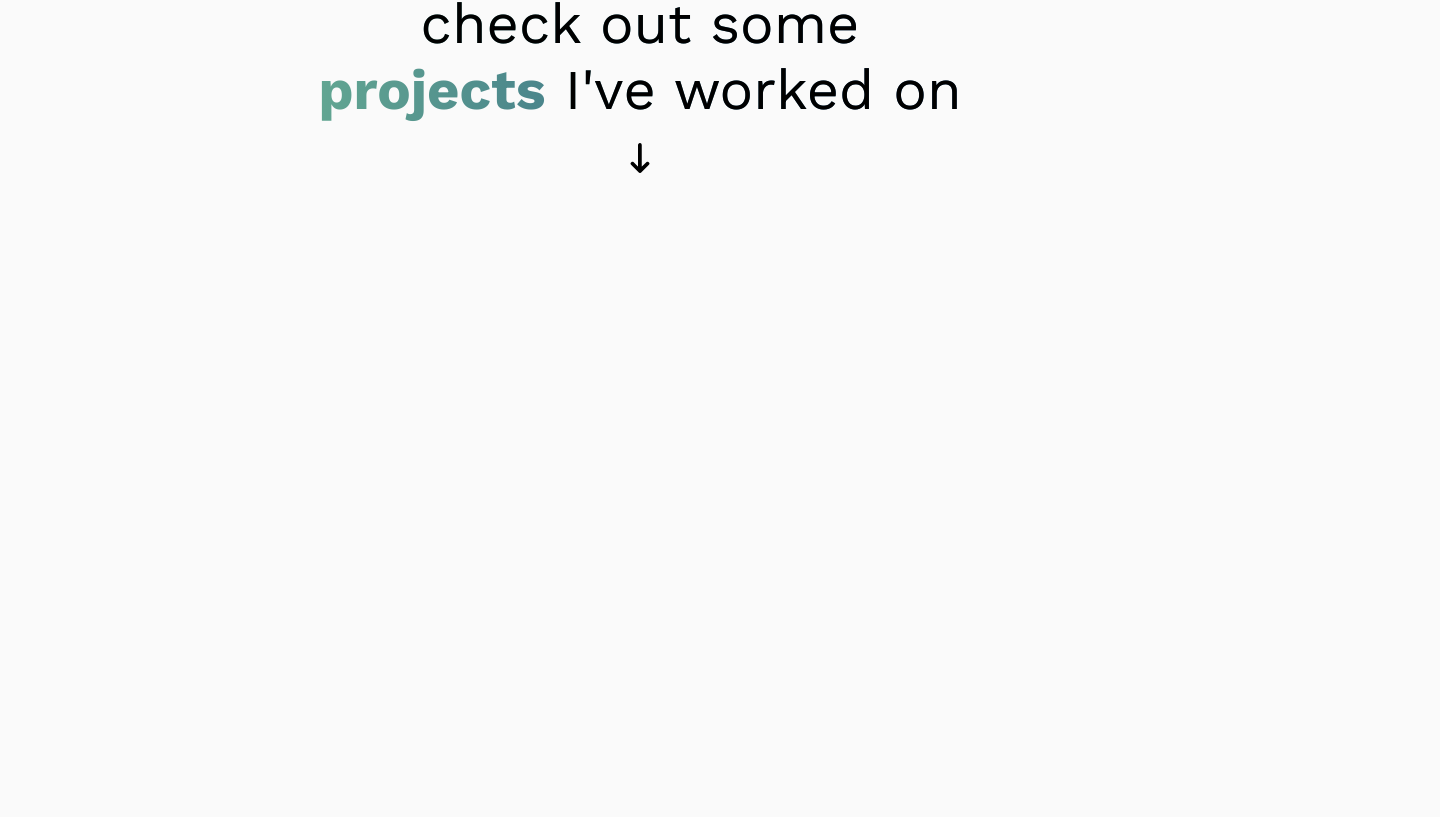
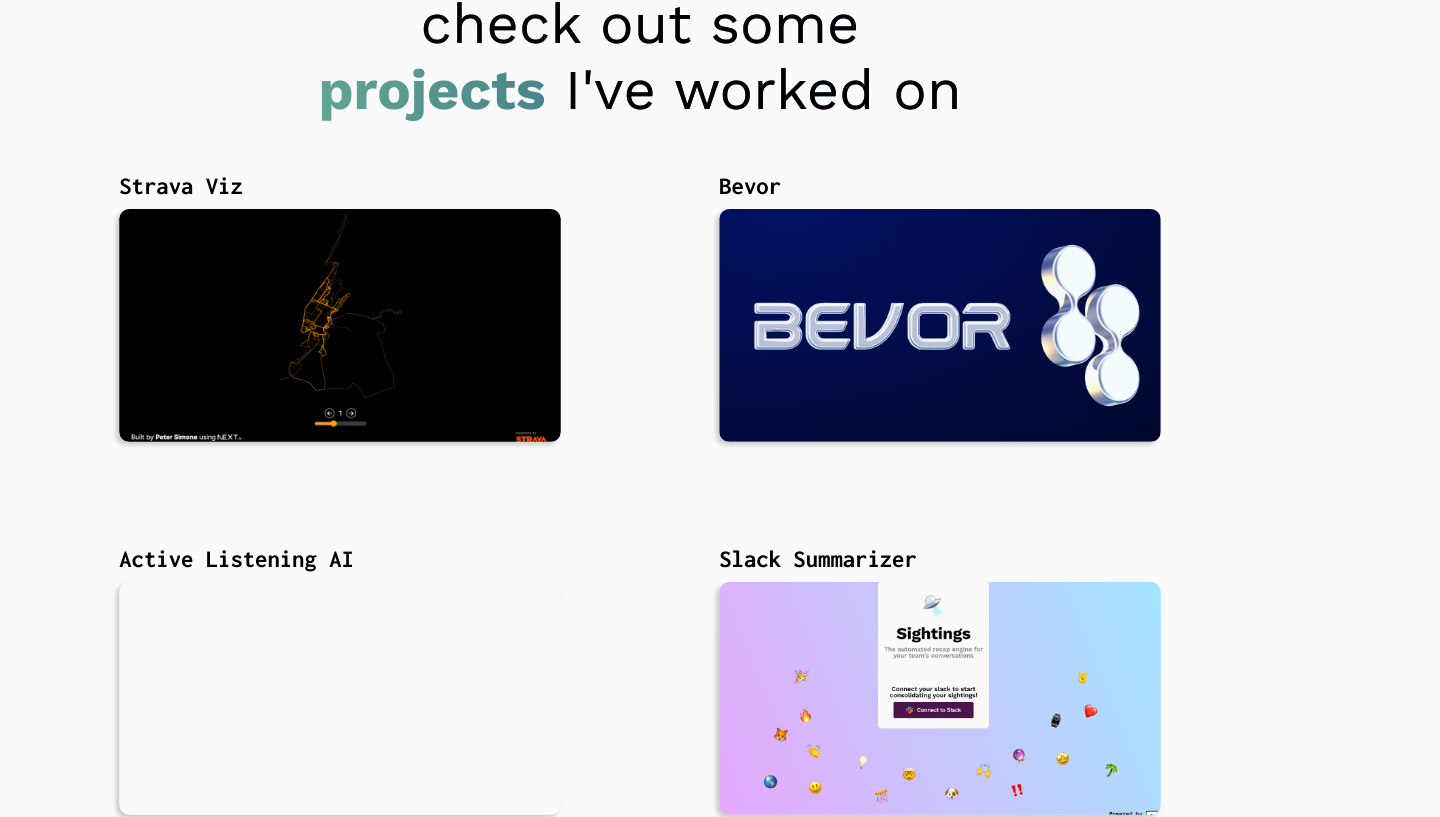
Before and after one commit to petersim1/portfolio, a Next.js app: page / in a window 1280 px wide. Shown: the part 1576-2393 px from the top of the page, 1440 px wide, since content can reach past the window. Built offline with nearby package versions, Linux system fonts and the light colour scheme.

Commit message:
update projects section to flex row

```diff
--- a/app/_components/elements/Light.tsx
+++ b/app/_components/elements/Light.tsx
@@ -8,7 +8,7 @@ import { Sun, Moon, Arrow } from "@/_lib/assets";
 import { useThemeContext } from "@/_store/theme";
 import { useScrollContext } from "@/_store/scroll";
 
-const Light = (): JSX.Element => {
+export default (): JSX.Element => {
   const { dark, toggleTheme } = useThemeContext();
   const { progress } = useScrollContext();
 
@@ -34,5 +34,3 @@ const Light = (): JSX.Element => {
     </div>
   );
 };
-
-export default Light;
--- a/app/_components/elements/elements.module.css
+++ b/app/_components/elements/elements.module.css
@@ -181,7 +181,7 @@
 /* Generic Pill */
 
 .pill {
-  font-size: 1rem;
+  font-size: 0.8rem;
   padding: 3px 10px;
   border-radius: 10px;
   background: var(--bg);
--- a/app/_components/elements/logos.tsx
+++ b/app/_components/elements/logos.tsx
@@ -20,7 +20,7 @@ import {
 } from "@/_lib/logos";
 import styles from "./elements.module.css";
 
-const Logos = (): JSX.Element => {
+export default (): JSX.Element => {
   // const getParabolicOpacity = (offset: number, duration: number): number => {
   //   // offset in terms of when to start wrt progress
   //   // duration in terms of how long process lasts wrt progress
@@ -96,5 +96,3 @@ const Logos = (): JSX.Element => {
     </div>
   );
 };
-
-export default Logos;
--- a/app/_components/elements/mask.tsx
+++ b/app/_components/elements/mask.tsx
@@ -6,10 +6,9 @@ import { useScrollContext } from "@/_store/scroll";
 import styles from "./elements.module.css";
 import { NN } from "@/_lib/assets";
 
-const Mask = (): JSX.Element => {
+export default (): JSX.Element => {
   const { breakpoints, progress } = useScrollContext();
   const totHeight = useMemo(() => breakpoints[1] - breakpoints[0], [breakpoints]);
-  console.log(progress[1]);
   return (
     <div className={styles.mask_holder} style={{ top: `${(breakpoints[0] + totHeight) / 2}px` }}>
       <NN />
@@ -22,5 +21,3 @@ const Mask = (): JSX.Element => {
     </div>
   );
 };
-
-export default Mask;
--- a/app/_components/layout/Header.tsx
+++ b/app/_components/layout/Header.tsx
@@ -6,7 +6,7 @@ import styles from "./layout.module.css";
 import { spacemono } from "@/_lib/fonts";
 import { useScrollContext } from "@/_store/scroll";
 
-const Header = (): JSX.Element => {
+export default (): JSX.Element => {
   const { progress } = useScrollContext();
   return (
     <nav
@@ -20,5 +20,3 @@ const Header = (): JSX.Element => {
     </nav>
   );
 };
-
-export default Header;
--- a/app/_components/layout/Layout.tsx
+++ b/app/_components/layout/Layout.tsx
@@ -1,7 +1,5 @@
 import styles from "./layout.module.css";
 
-const Layout = ({ children }: React.PropsWithChildren): JSX.Element => {
+export default ({ children }: React.PropsWithChildren): JSX.Element => {
   return <div className={styles.layout_wrapper}>{children}</div>;
 };
-
-export default Layout;
--- a/app/_components/sections/Projects/index.tsx
+++ b/app/_components/sections/Projects/index.tsx
@@ -1,17 +1,12 @@
-"use client";
-
 import classNames from "classnames";
 
 import { inconsolata, worksans } from "@/_lib/fonts";
 import styles from "./projects.module.css";
 import Project from "./project";
 import { projects } from "@/_lib/constants";
-import { Arrow } from "@/_lib/assets";
-import { useScrollContext } from "@/_store/scroll";
+// import { Arrow } from "@/_lib/assets";
 
 export default (): JSX.Element => {
-  const { progress } = useScrollContext();
-  const activeInd = Math.round((progress[2] * projects.length) / 100) - 1;
   return (
     <section id="projects" data-offset-top={0} data-offset-bottom={0}>
       <div className={styles.wrapper}>
@@ -21,26 +16,14 @@ export default (): JSX.Element => {
             <br />
             <span className={styles.transparent}>projects</span> I've worked on
           </h2>
-          <div className={styles.arrow_holder}>
-            <Arrow fill="var(--font)" />
-          </div>
         </div>
-        <div className={styles.parallax}>
-          <div className={classNames(styles.projects, inconsolata.className)}>
-            {projects.map((data, ind) => (
-              <div
-                className={classNames(styles.project_wrapper, {
-                  [styles.active]: activeInd === ind,
-                  [styles.fadeOut]: activeInd > ind,
-                  [styles.fadeIn]: activeInd < ind,
-                })}
-                key={ind}
-              >
-                <p>{String(ind + 1).padStart(2, "0")}</p>
-                <Project data={data} />
-              </div>
-            ))}
-          </div>
+        <div className={classNames(styles.projects, inconsolata.className)}>
+          {projects.map((data, ind) => (
+            <div className={styles.project_wrapper} key={ind}>
+              {/* <p>{String(ind + 1).padStart(2, "0")}</p> */}
+              <Project data={data} />
+            </div>
+          ))}
         </div>
       </div>
     </section>
--- a/app/_components/sections/Projects/project.tsx
+++ b/app/_components/sections/Projects/project.tsx
@@ -35,7 +35,7 @@ export default ({ data }: { data: DataI }): JSX.Element => {
           <h4>
             <b>{data.title}</b>
           </h4>
-          <p>{data.year}</p>
+          {/* <p>{data.year}</p> */}
         </div>
         <div
           className={styles.image}
@@ -60,7 +60,7 @@ export default ({ data }: { data: DataI }): JSX.Element => {
       </div>
       <div className={styles.text}>
         <div className={styles.blurb}>{data.description.text}</div>
-        <div className={styles.holder}>
+        <div className={styles.tag_holder}>
           {data.description.tools.concat(data.description.languages).map((tool, ind2) => (
             <Pill text={tool} key={ind2} />
           ))}
--- a/app/_components/sections/Projects/projects.module.css
+++ b/app/_components/sections/Projects/projects.module.css
@@ -32,70 +32,31 @@
   font-weight: 800;
 }
 
-@keyframes wiggle {
-  0% {transform: translateY(0) rotate(90deg);}
-  80% {transform: translateY(0px) rotate(90deg);}
-  85% {transform: translateY(-1px) rotate(90deg);}
-  95% {transform: translateY(4px) rotate(90deg);}
-  100% {transform: translateY(0) rotate(90deg);}
+.projects {
+  display: flex;
+  flex-direction: row;
+  align-items: center;
+  justify-content: center;
+  flex-wrap: wrap;
+  width: 100%;
+  max-width: 1200px;
+  --cols: 2;
 }
 
-.arrow_holder {
-  width: 30px;
-  height: 30px;
-  transform: rotate(90deg);
-  animation: wiggle 2s ease-in-out infinite;
-}
-
-.parallax {
-  height: 500vh;
-  width: 100%;
-}
-
-.projects {
-  height: 100vh;
-  position: sticky;
-  top: 0;
-  display: flex;
-  flex-direction: column;
-  align-items: center;
-  justify-content: center;
-  width: 100%;
-  max-width: 100%;
-  perspective: 300px;
+@keyframes growShrink {
+  0% {transform: scale(1)}
+  20% {transform: scale(1.01)}
+  30% {transform: scale(1.01)}
+  50% {transform: scale(1)}
+  70% {transform: scale(0.99)}
+  80% {transform: scale(0.99)}
+  100% {transform: scale(1)}
 }
 
 .project_wrapper {
-  position: absolute;
-  top: 50%;
-  left: 50%;
-  max-width: 800px;
-  width: 90%;
-  visibility: hidden;
-  opacity: 0;
-  transition: all 0.5s ease-in-out;
-}
-
-.project_wrapper.active {
-  visibility: visible;
-  opacity: 1;
-  /* transform: translate(-50%, -50%); */
-  transform: translate3d(-50%, -50%, 0) rotateX(0deg);
-  z-index: 3;
-}
-
-.project_wrapper.fadeOut {
-  opacity: 0;
-  /* transform: translate(-100%, 100%); */
-  transform: translate3d(-50%, -20%, -50px) rotateX(3deg);
-  z-index: 1;
-}
-
-.project_wrapper.fadeIn {
-  opacity: 0;
-  /* transform: translate(100%, 100%); */
-  transform: translate3d(-50%, 0%, 50px) rotateX(-10deg);
-  z-index: 2;
+  padding: 1% 5%;
+  flex: 1 0 calc(100% / (var(--cols) + 1) + 1%);
+  transition: all 0.75s ease-in-out;
 }
 
 .project {
@@ -106,6 +67,14 @@
   gap: 30px;
   width: 100%;
   padding: 10px 20px;
+  border: 1px solid transparent;
+  border-radius: 10px;
+  animation: growShrink 2s linear infinite;
+  transition: all 0.75s ease-in-out;
+}
+
+.project_wrapper:hover {
+  flex: 4 0 calc(100% / (var(--cols) + 1) + 1%);
 }
 
 .outgoing {
@@ -113,6 +82,16 @@
   flex-direction: column;
   justify-content: flex-start;
   gap: 10px;
+  width: 100%;
+}
+
+.info {
+  display: flex;
+  flex-direction: row;
+  justify-content: space-between;
+  align-items: flex-end;
+  position: relative;
+  margin-top: auto;
   width: 100%;
 }
 
@@ -128,6 +107,22 @@
   box-shadow: -3px 3px 5px var(--box-shadow);
 }
 
+.links {
+  display: flex;
+  flex-direction: row;
+  margin: 0 15px;
+  gap: 20px;
+  height: 15px;
+  max-height: 0;
+  transition: all 0.75s ease-in-out;
+}
+
+.link {
+  height: 100%;
+  display: block;
+  aspect-ratio: 1 / 1;
+}
+
 .text {
   display: flex;
   flex-direction: column;
@@ -138,40 +133,53 @@
   position: relative;
 }
 
-.links {
-  display: flex;
-  flex-direction: row;
-  margin: 0 15px;
-  gap: 20px;
-  height: 15px;
+.blurb {
+  font-size: 1rem;
+  line-height: 1.5rem;
+  position: relative;
+  overflow: hidden;
+  opacity: 0;
+  max-height: 0;
+  transition: all 0.75s ease-in-out;
 }
 
-.link {
-  height: 100%;
-  display: block;
-  aspect-ratio: 1 / 1;
-}
-
-.blurb {
-  line-height: 1.5rem;
-  position: relative;
-}
-
-.holder {
+.tag_holder {
   display: flex;
   flex-direction: row;
   justify-content: flex-start;
   flex-wrap: wrap;
   gap: 10px;
   margin-top: 10px;
+  max-height: 0;
+  opacity: 0;
+  transition: all 0.75s ease-in-out;
 }
 
-.info {
-  display: flex;
-  flex-direction: row;
-  justify-content: space-between;
-  align-items: flex-end;
-  position: relative;
-  margin-top: auto;
-  width: 100%;
+.project_wrapper:hover .project {
+  animation: none;
+  border: 1px solid var(--font);
 }
+
+.project_wrapper:hover .links {
+  max-height: 100px;
+}
+
+.project_wrapper:hover .blurb {
+  opacity: 1;
+  max-height: 500px;
+}
+
+.project_wrapper:hover .tag_holder {
+  max-height: 500px;
+  opacity: 1;
+}
+
+@media screen and (max-width: 736px) {
+  .project_wrapper {
+    flex: 0 0 80%;
+  }
+
+  .project_wrapper:hover {
+    flex: 1 0 80%;
+  }
+}
```
